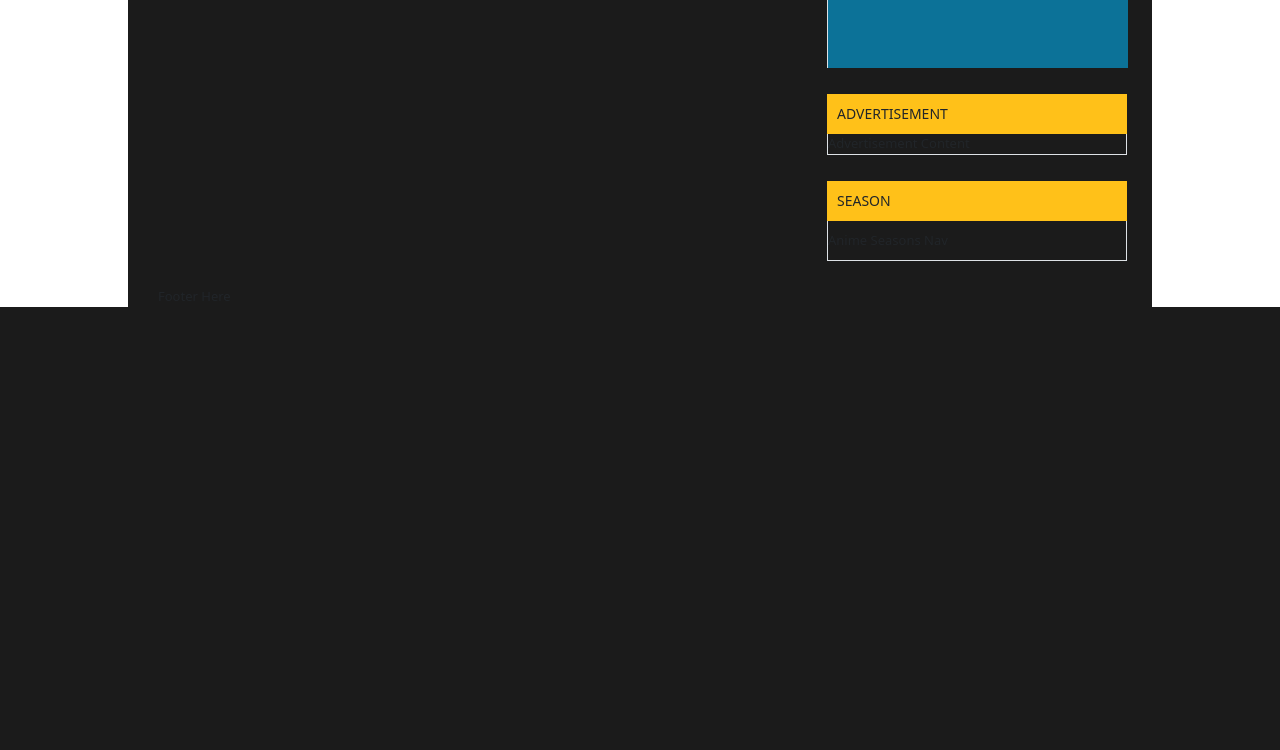
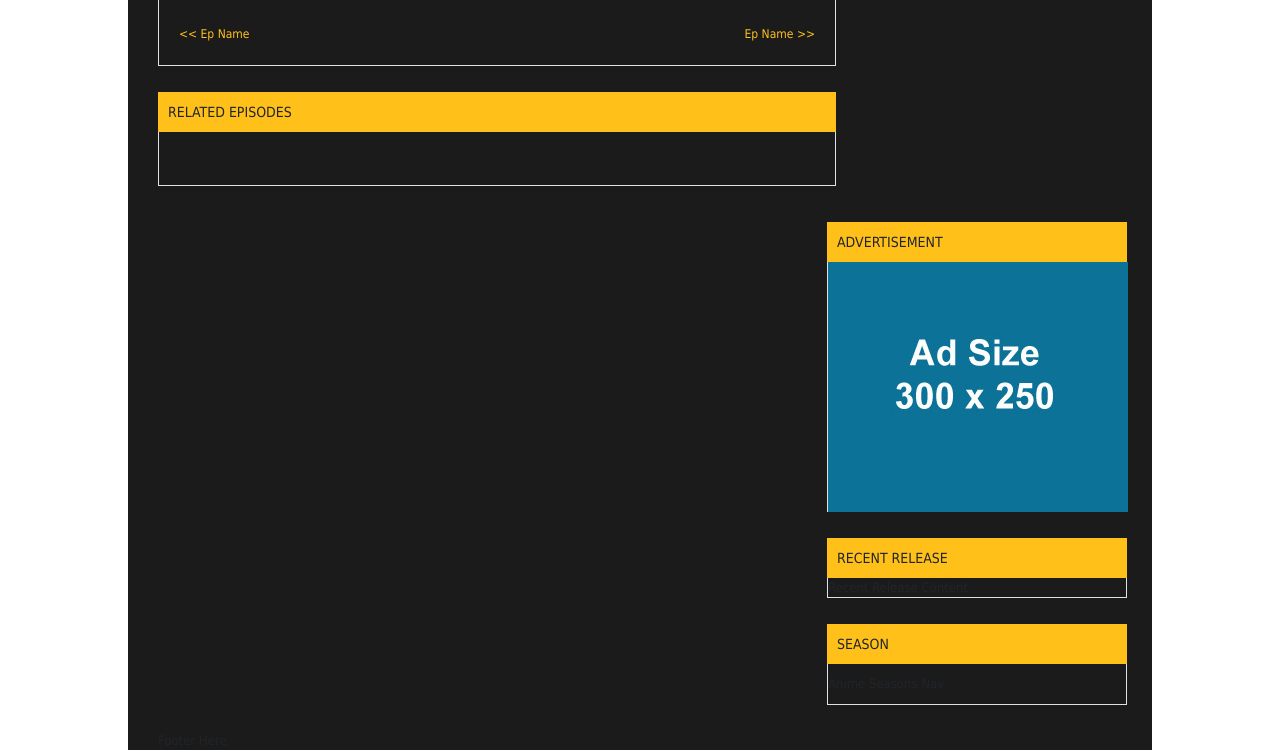
Before and after one commit to Zander2406/Content-Streaming-Website, a Django app: page /1 in a window 1280 px wide. Shown: the part 801-1551 px from the top of the page. Before the commit the page ends 1108 px from the top, so only its background shows below. Run offline with Django 4.2, Linux system fonts and the light colour scheme.

Commit message:
More changes to links and templates

```diff
--- a/gogoanimeClone/gogoAnimeClone/website/templates/website/anime_detail.html
+++ b/gogoanimeClone/gogoAnimeClone/website/templates/website/anime_detail.html
@@ -7,6 +7,7 @@
     <style>
         html, body {
             font-size: 13px;
+            font-family: myFirstFont, MyFont_IE, Tahoma, Geneva, sans-serif;
         }
         #content, .left-panels, .right-panels {
             background-color: #1b1b1b;
--- a/gogoanimeClone/gogoAnimeClone/website/templates/website/base.html
+++ b/gogoanimeClone/gogoAnimeClone/website/templates/website/base.html
@@ -6,6 +6,7 @@
     <style>
       html, body {
          font-size: 13px;
+         font-family: myFirstFont, MyFont_IE, Tahoma, Geneva, sans-serif;
       }
       #logo {
         position: absolute;
--- a/gogoanimeClone/gogoAnimeClone/website/templates/website/main.html
+++ b/gogoanimeClone/gogoAnimeClone/website/templates/website/main.html
@@ -7,6 +7,7 @@
 
         html, body {
             font-size: 13px;
+            font-family: myFirstFont, MyFont_IE, Tahoma, Geneva, sans-serif;
         }
         #content, .left-side-panels, .right-side-panels {
             background-color: #1b1b1b;
--- a/gogoanimeClone/gogoAnimeClone/website/templates/website/play_anime.html
+++ b/gogoanimeClone/gogoAnimeClone/website/templates/website/play_anime.html
@@ -7,6 +7,10 @@
 
     <title>Watch Anime Name</title>
     <style>
+        html, body {
+         font-size: 13px;
+         font-family: myFirstFont, MyFont_IE, Tahoma, Geneva, sans-serif !important;
+        }
         #page-layout {
             float: left;
             width: 100%;
@@ -79,7 +83,71 @@
             color: #ffc119;
         }
         a:hover {
+            color: #fff !important;
+        }
+        #episode-navigation a {
+            text-decoration: none;
+            color: #ffc119;
+        }
+        #episode-navigation {
+            float: left;
+            width: 100%;
+        }
+        #episode-navigation-l {
+            float: left;
+            width: 50%;
+            text-align: left;
+            font-size: 12px;
+        }
+        #episode-navigation-r {
+            float: right;
+            width: 50%;
+            text-align: right;
+            font-size: 12px;
+        }
+        ul#related-episodes li {
+            position: relative;
+            list-style: none;
+            float: left;
+            margin: 5px 0;
+            margin-left: 1.5%;
+            width: 13%;
+        }
+        ul#related-episodes li:nth-child(7n+1) {
+            margin-left: 0;
+        }
+        #related-episodes-content {
+            padding: 20px;
+            display: block;
+            overflow: hidden;
+        }
+        ul#related-episodes li a {
             color: #fff;
+            display: block;
+            background-color: #363636;
+            width: 100%;
+            float: left;
+            padding: 0 8px;
+        }
+        ul#related-episodes li a div.name {
+            float: left;
+            padding: 8px 0;
+            width: 60%;
+            font-size: 11px;
+        }
+        ul#related-episodes li a div.divider {
+            background-image: url({% static 'website/viel.png' %});
+            background-repeat: no-repeat;
+            background-position: center center;
+            width: 1px;
+            height: 30px;
+            float: left;
+        }
+        ul#related-episodes li a div.type {
+            float: right;
+            color: #737373;
+            padding: 8px 0;
+            font-size: 11px;
         }
     </style>
 
@@ -106,14 +174,30 @@
                         </div>
                         <div id="anime-watch-note">
                             Please,
-                            <a onclick="window.location.reload();" href="javascript:void(0)" style="color: #00a651; text-decoration: none;">reload page</a>
+                            <a id="reload-button" onclick="window.location.reload();" href="javascript:void(0)" style="color: #00a651; text-decoration: none;">reload page</a>
                              if you can't watch the video
                         </div>
-                        <div>
-                            <video>
-                                Video Here
-                            </video>
+                        <div id="anime-watch-screen">
+
+                            <iframe style="margin: 20px 0;" width="100%" height="500" src="https://drive.google.com/file/d/1mw9w3uelSo3A2UdQskY5uqeJnnyvJgqv/preview" title="Anime Episode" frameborder="0" allow="accelerometer; autoplay; clipboard-write; encrypted-media; gyroscope; picture-in-picture; web-share" allowfullscreen></iframe>
+
                         </div>
+
+                        <div id="episode-navigation">
+                            <div id="episode-navigation-l">
+                                {% if True %}
+                                    <a href="content"> << Ep Name </a>
+                                {% endif %}
+                            </div>
+                            <div id="episode-navigation-r">
+                                {% if True %}
+                                    <a href="content"> Ep Name >> </a>
+                                {% endif %}
+                            </div>
+                        </div>
+
+                        <div id="aesthetic_padding" style="padding: 10px;"></div>
+
                     </div>
 
                 </div>
@@ -127,8 +211,36 @@
                             Related Episodes
                         </h2>
                     </div>
+
+                    <div style="clear: both;"></div>
+
                     <div id="related-episodes-content" class="border-bottom border-start border-end">
-                        Episode List
+                        <div id="load-eps" style="position: relative; right: 10px;">
+                            <ul id="related-episodes">
+                                {% for list_item in list %}
+                                    <li>
+                                        <a href="episode">
+                                            <div class="name">
+                                                <span>EP</span>  {}
+                                            </div>
+                                            <div class="divider"></div>
+                                            <div class="type">{}</div>
+                                        </a>
+                                    </li>
+                                {% endfor %}
+
+<!--                                <li>-->
+<!--                                    <a href="episode">-->
+<!--                                        <div class="name">-->
+<!--                                            <span>EP</span>  1-->
+<!--                                        </div>-->
+<!--                                        <div class="divider"></div>-->
+<!--                                        <div class="type">SUB</div>-->
+<!--                                    </a>-->
+<!--                                </li>-->
+
+                            </ul>
+                        </div>
                     </div>
 
                 </div>
@@ -157,11 +269,11 @@
                 <div id="recent-release-box" class="separator" style="margin-left: 15px;">
                     <div id="recent-release-header" class="all-headers" style="width: 300px;">
                         <h2 id="recent-release-nav" class="header-nav">
-                            <span>ADVERTISEMENT</span>
+                            <span>Recent Release</span>
                         </h2>
                     </div>
                     <div id="recent-release-content" class="border-bottom border-start border-end" style="width: 300px;">
-                        Advertisement Content
+                        Recent Release Content
                     </div>
                 </div>
 
--- a/gogoanimeClone/gogoAnimeClone/website/urls.py
+++ b/gogoanimeClone/gogoAnimeClone/website/urls.py
@@ -6,5 +6,5 @@ app_name = "website"
 urlpatterns = [
     path('', views.MainView.as_view()),
     path('category/<str:anime_name>', views.AnimeView.as_view(), name='anime_detailed_view'),
-    path('<str:anime_name>', views.WatchView.as_view(), name='episode_view')
+    path('<str:anime_episode>', views.WatchView.as_view(), name='episode_view')
 ]
--- a/gogoanimeClone/gogoAnimeClone/website/views.py
+++ b/gogoanimeClone/gogoAnimeClone/website/views.py
@@ -18,7 +18,7 @@ class AnimeView(View):
 
 class WatchView(View):
 
-    def get(self, request, anime_name):
+    def get(self, request, anime_episode):
         return render(request, 'website/play_anime.html')
 
 # Create your views here.
```
Also changed, not shown: gogoanimeClone/gogoAnimeClone/website/static/website/viel.png (added).
